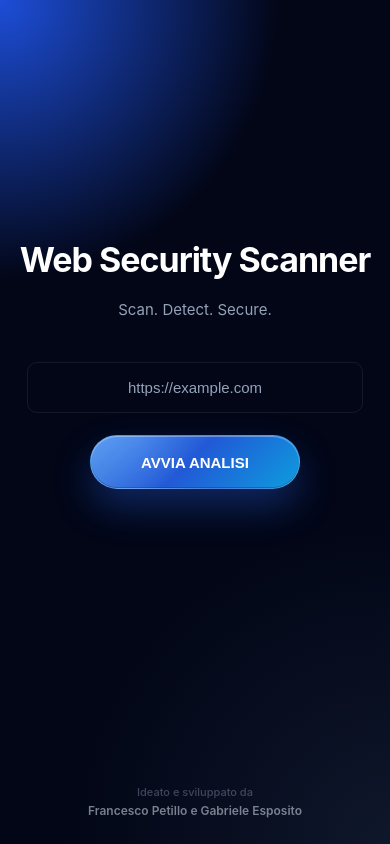
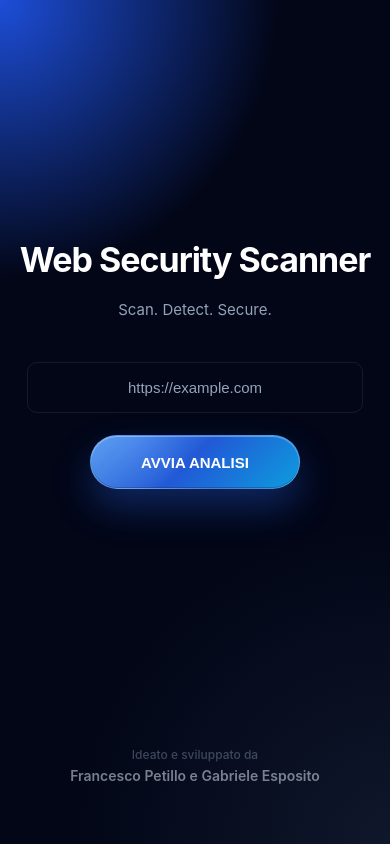
Before and after one commit to FrancescoPetillo/Web-Security-Scanner, a React (Vite) app in the folder frontend/: page / in a window 390 px wide. Built offline with nearby package versions, Linux system fonts and the light colour scheme.

Commit message:
Mobile: migliorie

```diff
--- a/frontend/src/pages/Home.css
+++ b/frontend/src/pages/Home.css
@@ -248,14 +248,14 @@ body:has(.home-container) {
 
 .home-credit__label {
   color: rgba(148, 163, 184, 0.4);
-  font-size: 11px;
+  font-size: 12px;
   font-weight: 500;
   line-height: 1.2;
 }
 
 .home-credit__names {
   color: rgba(203, 213, 225, 0.58);
-  font-size: 12px;
+  font-size: 14px;
   font-weight: 600;
   line-height: 1.3;
 }
@@ -279,11 +279,17 @@ body:has(.home-container) {
   }
 
   .home-credit__label {
-    font-size: 10px;
+    font-size: 11px;
   }
 
   .home-credit__names {
-    font-size: 11px;
+    font-size: 12px;
+  }
+}
+
+@media (max-width: 560px) {
+  .home-credit {
+    bottom: clamp(34px, 7vh, 64px);
   }
 }
 
```
